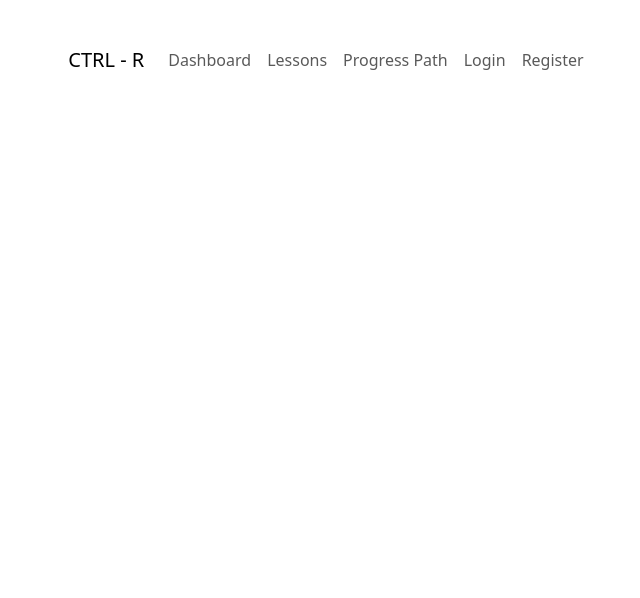
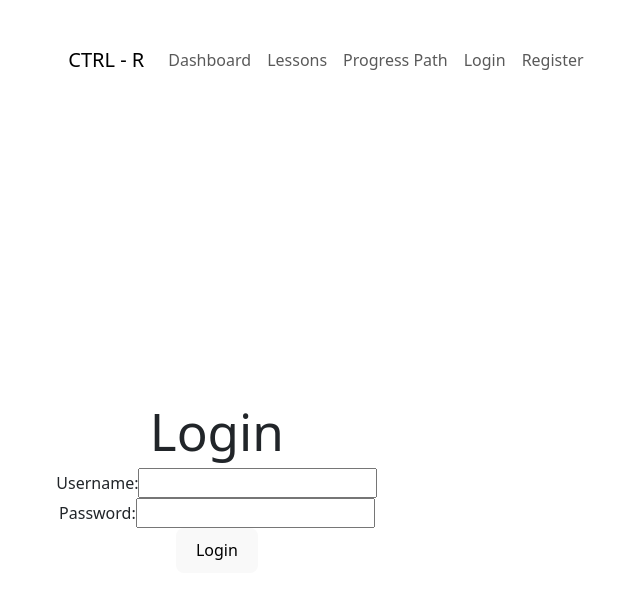
Before and after one commit to cfgcolumbus23/Team-8, a React (Vite) app in the folder frontend/: page /Login in a window 1280 px wide. Shown: the top 598 px of the page, without its empty margins (310-950 px from the left). Built offline with nearby package versions, Linux system fonts and the light colour scheme.

Commit message:
Implemented Redirection into LogIn

```diff
--- a/frontend/src/App.jsx
+++ b/frontend/src/App.jsx
@@ -7,6 +7,8 @@ import NavBar from "./components/NavBar/NavBar"
 import Lessons from "./pages/Lessons/Lessons"
 import Dashboard from './pages/Dashboard';
 import 'bootstrap/dist/css/bootstrap.min.css'
+import LogIn from './pages/LogIn';
+
 
 const topic1 = {
   name: "topic1",
@@ -58,6 +60,9 @@ function App() {
         <NavBar/>
         <body>
         <BrowserRouter>
+        <Routes>
+          <Route path="/Login" element={<LogIn topics={tempTopics}/>}/>
+        </Routes>
           <Routes>
             <Route path="/Dashboard" element={Dashboard()}/>
           </Routes>
--- a/frontend/src/pages/LogIn.jsx
+++ b/frontend/src/pages/LogIn.jsx
@@ -1,8 +1,4 @@
 import React, { useState } from 'react';
-import reactLogo from './assets/react.svg';
-import viteLogo from '/vite.svg';
-import Student from './Student';
-import { useRoutes } from 'react-router-dom';
 import { useNavigate } from 'react-router-dom';
 import {
   // BrowserRouter as Router,
```
